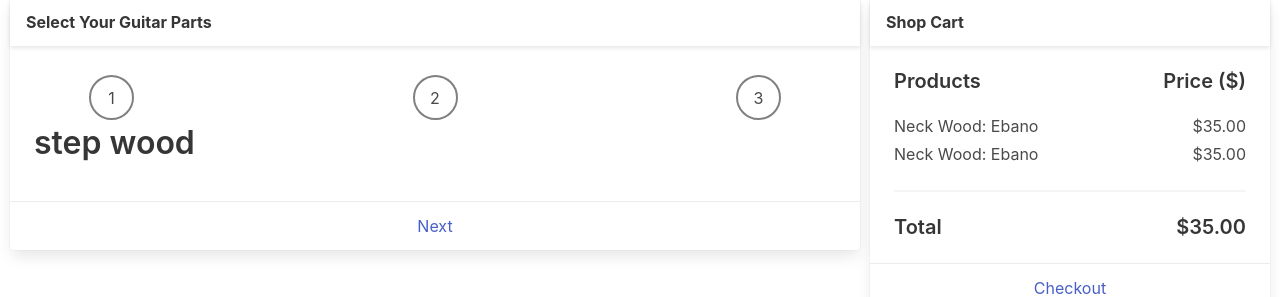
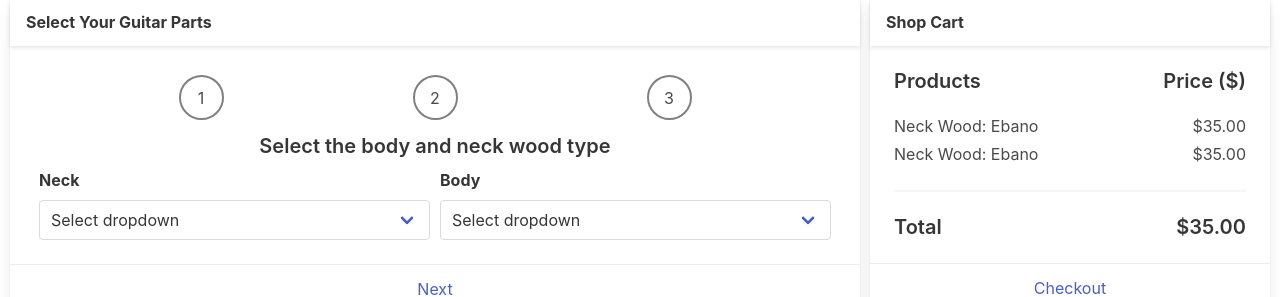
Before and after one commit to feelsantiago/angular-rx-ui, an Angular app: page / in a window 1280 px wide. Shown: the part 292-589 px from the top of the page. Built offline with nearby package versions, Linux system fonts and the light colour scheme.

Commit message:
add step change

```diff
--- a/src/app/shop/shop-card/shop-card.component.html
+++ b/src/app/shop/shop-card/shop-card.component.html
@@ -5,9 +5,9 @@
     <div class="card-content">
         <div class="content">
             <div class="steps">
-                <div class="step">1</div>
-                <div class="step">2</div>
-                <div class="step">3</div>
+                <div class="step" [ngClass]="{ success: steps[0] }">1</div>
+                <div class="step" [ngClass]="{ success: steps[1] }">2</div>
+                <div class="step" [ngClass]="{ success: steps[2] }">3</div>
             </div>
             <div [ngSwitch]="stepSelected">
                 <app-step-wood *ngSwitchCase="1"></app-step-wood>
--- a/src/app/shop/shop-card/shop-card.component.scss
+++ b/src/app/shop/shop-card/shop-card.component.scss
@@ -1,6 +1,6 @@
 .steps {
     display: flex;
-    justify-content: space-between;
+    justify-content: space-around;
     align-items: center;
     margin: 0 50px;
 
@@ -14,4 +14,8 @@
         align-items: center;
         margin: 5px;
     }
+
+    .success {
+        border-color: lawngreen;
+    }
 }
--- a/src/app/shop/shop-card/shop-card.component.ts
+++ b/src/app/shop/shop-card/shop-card.component.ts
@@ -10,17 +10,21 @@ export class ShopCardComponent implements OnInit {
 
     public stepTotal = 3;
 
+    public steps = [false, false, false];
+
     public ngOnInit(): void {}
 
     public onClickNextStepHandle(): void {
         if (this.stepSelected === this.stepTotal) return;
 
+        this.steps[this.stepSelected - 1] = true;
         this.stepSelected = ++this.stepSelected;
     }
 
     public onClickPreviousStepHandle(): void {
         if (this.stepSelected === 1) return;
 
+        this.steps[this.stepSelected - 2] = false;
         this.stepSelected = --this.stepSelected;
     }
 }
--- a/src/app/shop/step-gear/step-gear.component.html
+++ b/src/app/shop/step-gear/step-gear.component.html
@@ -1 +1,27 @@
-<h1>step gear</h1>
+<div class="content">
+    <h4>Select the gear type</h4>
+    <form>
+        <div class="field">
+            <label class="label">Pickups</label>
+            <div class="control">
+                <div class="select">
+                    <select>
+                        <option>Select dropdown</option>
+                        <option>With options</option>
+                    </select>
+                </div>
+            </div>
+        </div>
+        <div class="field">
+            <label class="label">Quantity</label>
+            <div class="control">
+                <div class="select">
+                    <select>
+                        <option>Select dropdown</option>
+                        <option>With options</option>
+                    </select>
+                </div>
+            </div>
+        </div>
+    </form>
+</div>
--- a/src/app/shop/step-gear/step-gear.component.scss
+++ b/src/app/shop/step-gear/step-gear.component.scss
@@ -0,0 +1,23 @@
+h4 {
+    text-align: center;
+    margin: 10px;
+}
+
+form {
+    display: flex;
+    justify-content: space-between;
+
+    & > div {
+        flex: 1;
+    }
+
+    .field {
+        margin: 0 5px;
+    }
+
+    .control,
+    .select,
+    select {
+        width: 100% !important;
+    }
+}
--- a/src/app/shop/step-paint/step-paint.component.html
+++ b/src/app/shop/step-paint/step-paint.component.html
@@ -1 +1,27 @@
-<h1>step paint</h1>
+<div class="content">
+    <h4>Select the paint type</h4>
+    <form>
+        <div class="field">
+            <label class="label">Color</label>
+            <div class="control">
+                <div class="select">
+                    <select>
+                        <option>Select dropdown</option>
+                        <option>With options</option>
+                    </select>
+                </div>
+            </div>
+        </div>
+        <div class="field">
+            <label class="label">Style</label>
+            <div class="control">
+                <div class="select">
+                    <select>
+                        <option>Select dropdown</option>
+                        <option>With options</option>
+                    </select>
+                </div>
+            </div>
+        </div>
+    </form>
+</div>
--- a/src/app/shop/step-paint/step-paint.component.scss
+++ b/src/app/shop/step-paint/step-paint.component.scss
@@ -0,0 +1,23 @@
+h4 {
+    text-align: center;
+    margin: 10px;
+}
+
+form {
+    display: flex;
+    justify-content: space-between;
+
+    & > div {
+        flex: 1;
+    }
+
+    .field {
+        margin: 0 5px;
+    }
+
+    .control,
+    .select,
+    select {
+        width: 100% !important;
+    }
+}
--- a/src/app/shop/step-wood/step-wood.component.html
+++ b/src/app/shop/step-wood/step-wood.component.html
@@ -1 +1,27 @@
-<h1>step wood</h1>
+<div class="content">
+    <h4>Select the body and neck wood type</h4>
+    <form>
+        <div class="field">
+            <label class="label">Neck</label>
+            <div class="control">
+                <div class="select">
+                    <select>
+                        <option>Select dropdown</option>
+                        <option>With options</option>
+                    </select>
+                </div>
+            </div>
+        </div>
+        <div class="field">
+            <label class="label">Body</label>
+            <div class="control">
+                <div class="select">
+                    <select>
+                        <option>Select dropdown</option>
+                        <option>With options</option>
+                    </select>
+                </div>
+            </div>
+        </div>
+    </form>
+</div>
--- a/src/app/shop/step-wood/step-wood.component.scss
+++ b/src/app/shop/step-wood/step-wood.component.scss
@@ -0,0 +1,23 @@
+h4 {
+    text-align: center;
+    margin: 10px;
+}
+
+form {
+    display: flex;
+    justify-content: space-between;
+
+    & > div {
+        flex: 1;
+    }
+
+    .field {
+        margin: 0 5px;
+    }
+
+    .control,
+    .select,
+    select {
+        width: 100% !important;
+    }
+}
```
